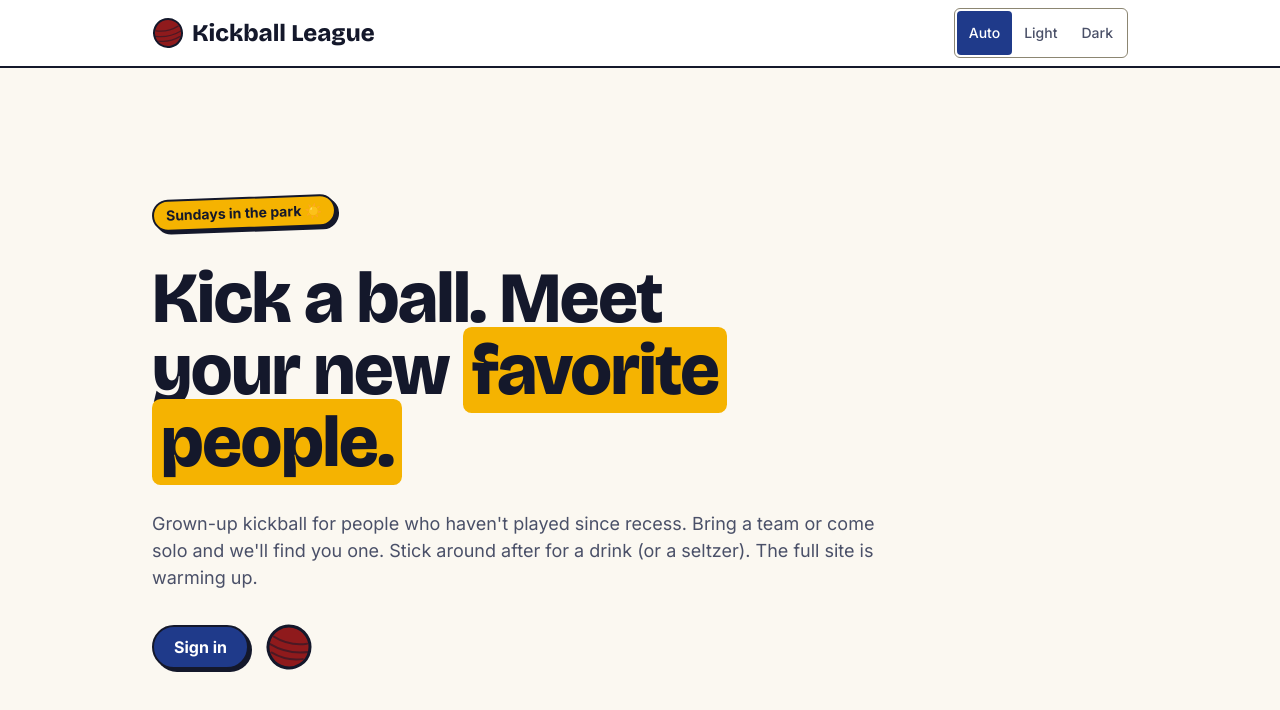
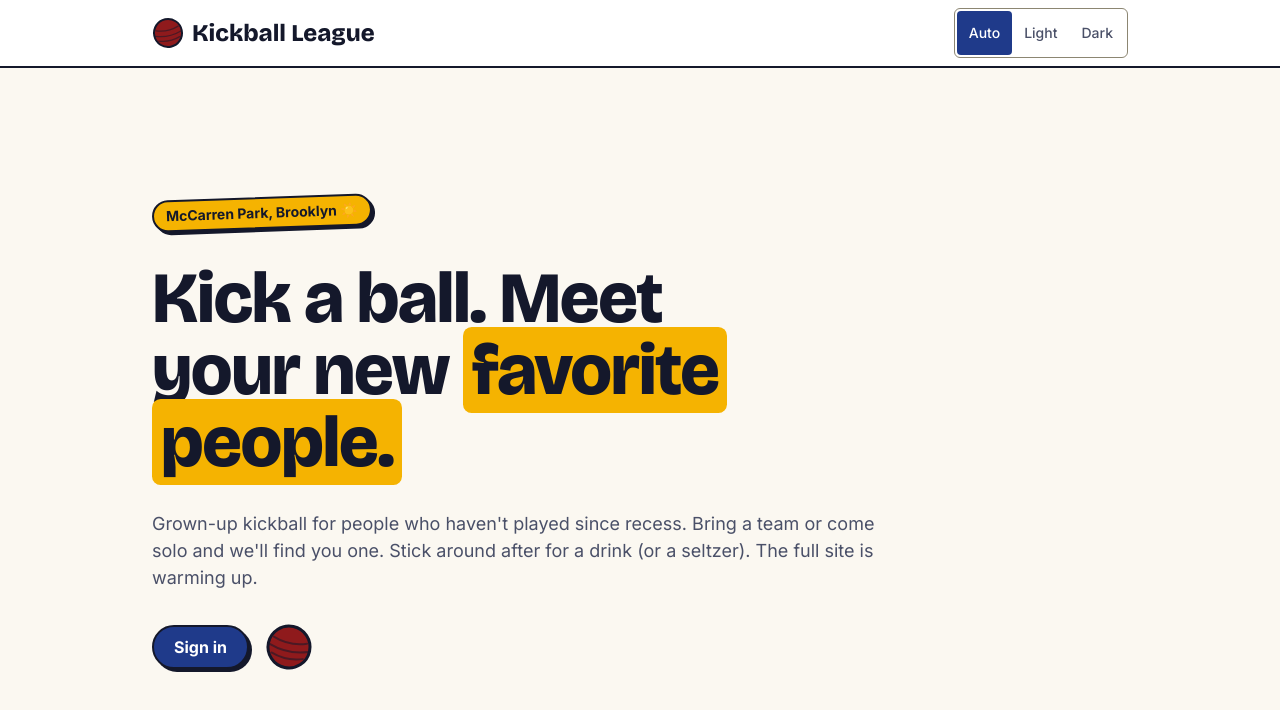
Before and after one commit to michael-fesselmeyer/kickball-league, a Next.js app: page / in a window 1280 px wide. Shown: the top 710 px of the page. Built offline with nearby package versions, Linux system fonts and the light colour scheme.

Commit message:
fix: stop promising Sundays on the home page

```diff
--- a/src/app/page.tsx
+++ b/src/app/page.tsx
@@ -5,7 +5,7 @@ export default function Home() {
   return (
     <main className="mx-auto flex w-full max-w-5xl flex-1 flex-col justify-center gap-8 px-4 py-16 md:px-6">
       <p>
-        <span className="sticker">Sundays in the park ☀️</span>
+        <span className="sticker">McCarren Park, Brooklyn ☀️</span>
       </p>
       <h1 className="max-w-[14ch] text-display text-text">
         Kick a ball. Meet your new{" "}
```
